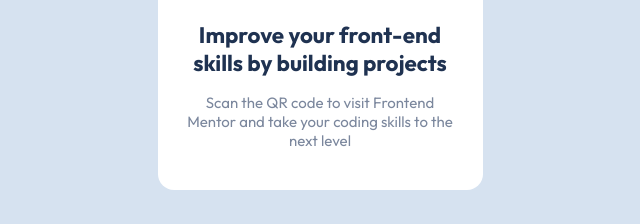
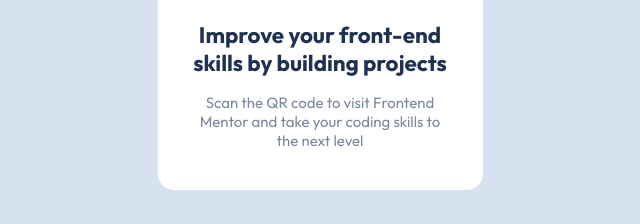
Before and after one commit to deru55/FeM_qr-code, a plain HTML site: page index.html in a window 1280 px wide. Shown: the part 461-685 px from the top of the page, 320-960 px from the left. Drawn offline with Linux system fonts and the light colour scheme.

Commit message:
Updated version

```diff
--- a/index.html
+++ b/index.html
@@ -11,7 +11,7 @@
       <div class="card">
         <img src="images/image-qr-code.png" alt="QR code" class="card__img" />
         <div class="card__content | flow">
-          <h2 class="card__title">
+          <h2 class="card__content__title">
             Improve your front-end skills by building projects
           </h2>
           <p>
--- a/style.css
+++ b/style.css
@@ -48,14 +48,14 @@ body {
 }
 
 .card__content {
-  padding: 1.5rem 0.5rem;
+  padding: 1.5rem 1rem;
 }
 
 .card__img {
   border-radius: 0.5rem;
 }
 
-.card__title {
+.card__content__title {
   font-size: 1.4rem;
   font-weight: var(--fw-700);
   color: var(--clr-neutral-4);
```
